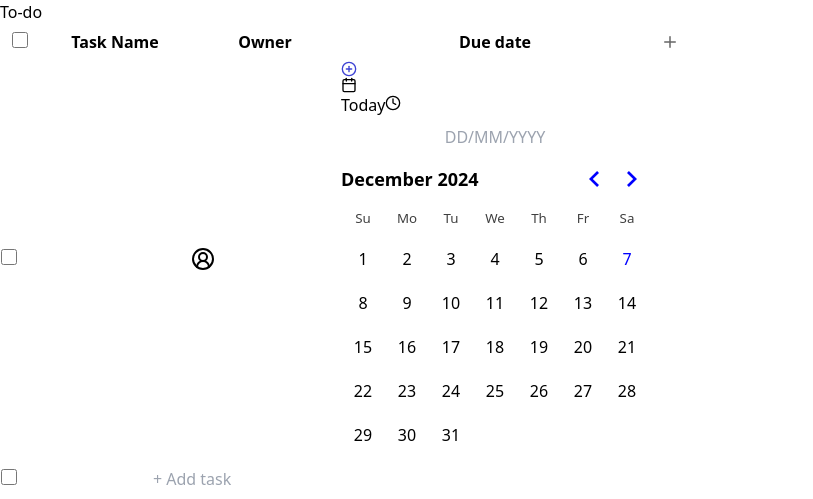
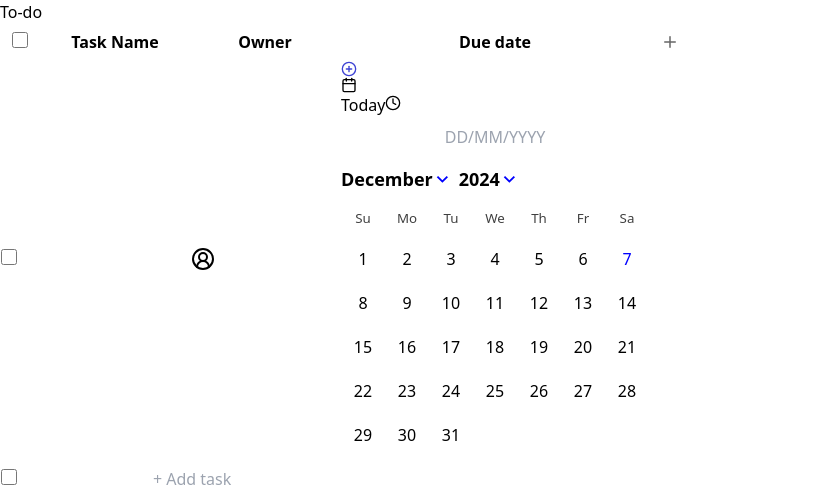
Before and after one commit to MdAatif-Tegginmani/my-app, a Next.js app: page / in a window 1280 px wide. Both pictures are taken after a click on the element 415 px from the left and 81 px from the top of the page. Shown: the top 499 px of the page, without its empty margins (0-813 px from the left). Built offline with nearby package versions, Linux system fonts and the light colour scheme.

Commit message:
feat fixing date

```diff
--- a/src/app/components/UnifiedDatePicker.tsx
+++ b/src/app/components/UnifiedDatePicker.tsx
@@ -52,14 +52,14 @@ const UnifiedDatePicker: React.FC<UnifiedDatePickerProps> = ({
   };
 
   return (
-    <div className="relative group w-full h-full ">
+    <div className="relative group w-full  h-full ">
       <div
-        className="p-2 rounded cursor-pointer w-full h-full flex justify-center items-center"
+        className="p-2 rounded cursor-pointer w-full h-full  flex justify-center items-center"
         onClick={() => setShowCalendar((prev) => !prev)}
         onFocus={() => setInputFocused(true)}
         onBlur={() => setInputFocused(false)}
       >
-        <div className="text-center">
+        <div className="text-center  ">
           {selectedDate ? moment(selectedDate).format("DD/MM/YYYY") : ""}
           <div
             className={`absolute inset-0 flex items-center justify-center pointer-events-none transition-opacity gap-1 ${
@@ -74,7 +74,7 @@ const UnifiedDatePicker: React.FC<UnifiedDatePickerProps> = ({
         </div>
       </div>
       {showCalendar && (
-        <div className="absolute z-10 bg-white border rounded shadow-lg p-2 mt-1">
+        <div className=" absolute z-10 bg-white border rounded  w-74 shadow-lg p-2 mt-1">
           <button onClick={handleTodayClick} className="border border-gray-300 rounded-md px-2 py-1">
             Today
           </button>
@@ -101,8 +101,11 @@ const UnifiedDatePicker: React.FC<UnifiedDatePickerProps> = ({
           </div>
           <DayPicker
             mode="single"
+            hideNavigation captionLayout="dropdown"
+
             selected={selectedDate}
             onSelect={handleDateChange}
+            className="date-picker custom-day-picker"
           />
         </div>
       )}
--- a/src/app/globals.css
+++ b/src/app/globals.css
@@ -6,6 +6,9 @@
   font-family: Arial, sans-serif;
 } */
 
+/* .date-picker, option {
+  border: none;
+} */
 
 
 
@@ -33,14 +36,8 @@
   padding: 8px 16px;
 } */
 
-
-
-
-
-
-
 /* Table Cell Styles */
- /* td {
+/* td {
   height: 40px;
   min-width: 120px;
 } */
@@ -67,13 +64,11 @@ input[type="checkbox"] {
 
 input[type="checkbox"]:hover {
   background-color: #f3f4f6;
-
 }
 
 /* Select Styles */
 select {
   appearance: none;
-  background-color: red;
 
   cursor: pointer;
 }
@@ -81,7 +76,6 @@ select {
 select option {
   padding: 8px;
   text-align: center;
-  background-color: red;
 }
 
 /* Status and Label Select Specific Styles */
```
